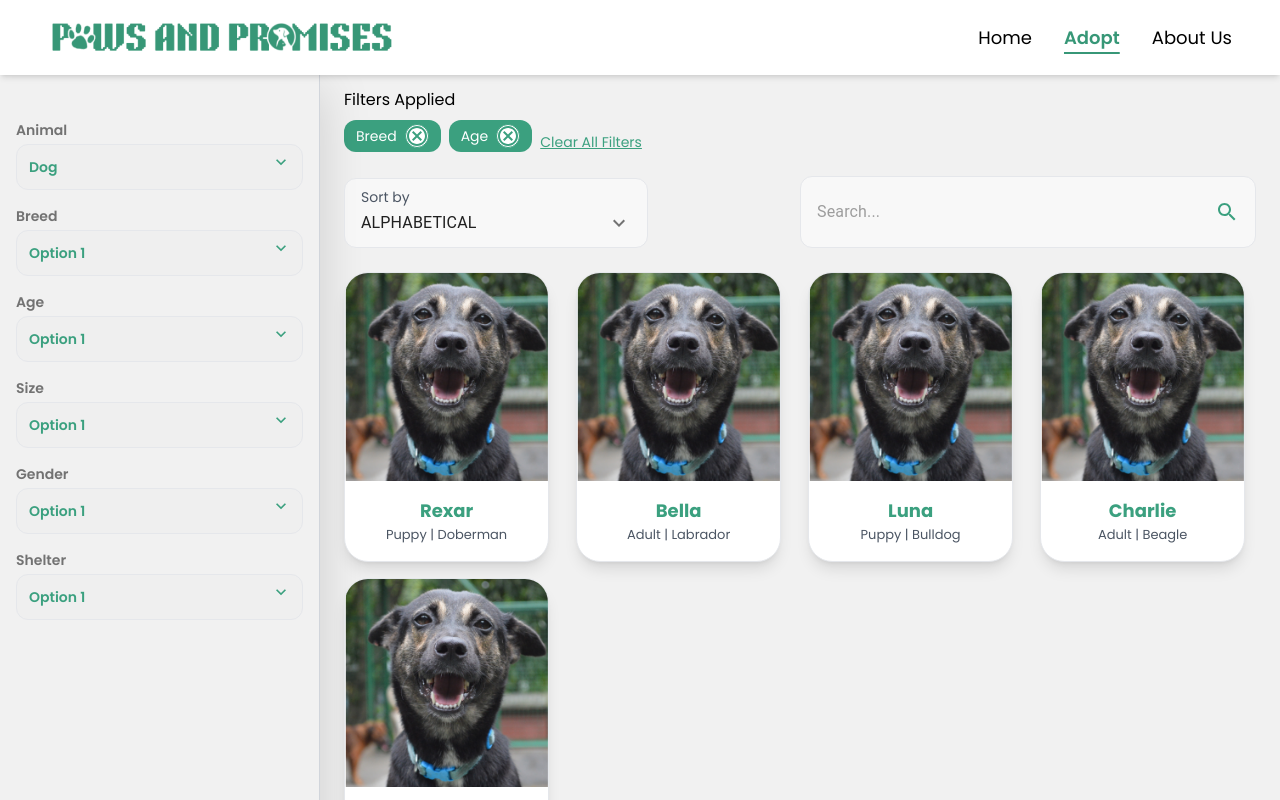
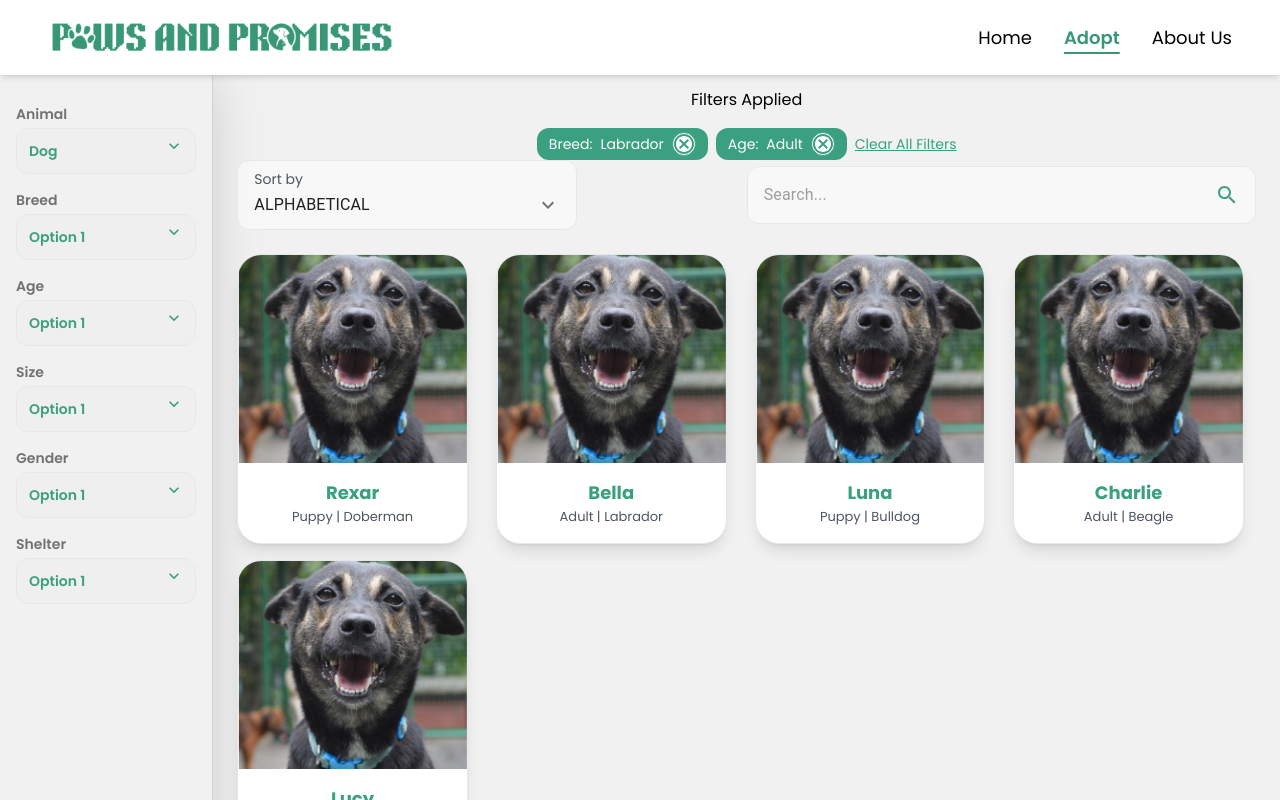
Before and after one commit to Miyukiin/PawsNPromises, a Next.js app in the folder Frontend/: page /adopt in a window 1280 px wide. Shown: the top 800 px of the page. Built offline with nearby package versions, Linux system fonts and the light colour scheme.

Commit message:
Done Adopt Page and Added AOS Effects

```diff
--- a/Frontend/package.json
+++ b/Frontend/package.json
@@ -13,12 +13,15 @@
     "@emotion/styled": "^11.13.5",
     "@mui/icons-material": "^6.1.9",
     "@mui/material": "^6.1.9",
+    "aos": "^2.3.4",
+    "framer-motion": "^11.13.1",
     "next": "15.0.3",
     "react": "^18.3.1",
     "react-dom": "^18.3.1",
     "react-feather": "^2.0.10"
   },
   "devDependencies": {
+    "@types/aos": "^3.0.7",
     "@types/node": "^20",
     "@types/react": "^18",
     "@types/react-dom": "^18",
--- a/Frontend/src/app/adopt/page.tsx
+++ b/Frontend/src/app/adopt/page.tsx
@@ -1,92 +1,105 @@
 "use client";
 
-import React, { useState } from "react";
-import Link from "next/link"; // Import Link from Next.js
-import PetCard from "@/components/adopt/PetCard"; // Import the PetCard component
-import CancelOutlinedIcon from "@mui/icons-material/CancelOutlined"; // Close icon for filters
-import ExpandMoreOutlinedIcon from "@mui/icons-material/ExpandMoreOutlined"; // Custom dropdown arrow icon
-import SearchIcon from "@mui/icons-material/Search"; // Search icon
-import { Select, MenuItem, InputBase, Button, IconButton } from "@mui/material"; // Material-UI components for dropdown
+import React, { useState, useEffect } from "react";
+import Link from "next/link";
+import PetCard from "@/components/adopt/PetCard";
+import CancelOutlinedIcon from "@mui/icons-material/CancelOutlined";
+import ExpandMoreOutlinedIcon from "@mui/icons-material/ExpandMoreOutlined";
+import SearchIcon from "@mui/icons-material/Search";
+import { Select, MenuItem, InputBase, Button, IconButton } from "@mui/material";
+import AOS from "aos";
+import "aos/dist/aos.css";
 
 const AdoptPage = () => {
-  const [sortOption, setSortOption] = useState("ALPHABETICAL"); // State for sorting
-  const [page, setPage] = useState(1); // State for current page
+  const [sortOption, setSortOption] = useState("ALPHABETICAL");
+  const [page, setPage] = useState(1);
+  const [isSidebarOpen, setIsSidebarOpen] = useState(false);
+  const [activeFilters, setActiveFilters] = useState([
+    { label: "Breed:", value: "Labrador" },
+    { label: "Age:", value: "Adult" },
+  ]);
 
-  // Sample data for pets
   const pets = [
-    {
-      id: 1,
-      name: "Rexar",
-      type: "Puppy",
-      breed: "Doberman",
-      imageSrc: "/image/default-image.png",
-    },
-    {
-      id: 2,
-      name: "Bella",
-      type: "Adult",
-      breed: "Labrador",
-      imageSrc: "/image/default-image.png",
-    },
-
-    {
-      id: 4,
-      name: "Luna",
-      type: "Puppy",
-      breed: "Bulldog",
-      imageSrc: "/image/default-image.png",
-    },
-    {
-      id: 5,
-      name: "Charlie",
-      type: "Adult",
-      breed: "Beagle",
-      imageSrc: "/image/default-image.png",
-    },
-    {
-      id: 6,
-      name: "Lucy",
-      type: "Senior",
-      breed: "Poodle",
-      imageSrc: "/image/default-image.png",
-    },
-    // Add more pet objects as needed
+    { id: 1, name: "Rexar", type: "Puppy", breed: "Doberman", imageSrc: "/image/default-image.png" },
+    { id: 2, name: "Bella", type: "Adult", breed: "Labrador", imageSrc: "/image/default-image.png" },
+    { id: 4, name: "Luna", type: "Puppy", breed: "Bulldog", imageSrc: "/image/default-image.png" },
+    { id: 5, name: "Charlie", type: "Adult", breed: "Beagle", imageSrc: "/image/default-image.png" },
+    { id: 6, name: "Lucy", type: "Senior", breed: "Poodle", imageSrc: "/image/default-image.png" },
   ];
 
+  const handleClearFilter = (filter: { label: string; value: string }) => {
+    setActiveFilters(activeFilters.filter((f) => f !== filter));
+  };
+
+  useEffect(() => {
+    AOS.init({
+      duration: 1000,
+      easing: "ease-in-out",
+      once: false,
+    });
+
+    const handleRouteChange = () => {
+      AOS.refresh();
+    };
+
+    window.addEventListener("scroll", handleRouteChange);
+    window.addEventListener("load", handleRouteChange);
+
+    return () => {
+      window.removeEventListener("scroll", handleRouteChange);
+      window.removeEventListener("load", handleRouteChange);
+      AOS.refresh();
+    };
+  }, []);
+
   return (
-    <div className="flex flex-col min-h-screen">
+    <div className="flex flex-col mt-2 min-h-screen">
       {/* Main Content */}
-      <div className="flex flex-1">
+      <div className="flex flex-col sm:flex-row">
         {/* Left Sidebar - Filters */}
-        <aside className="w-1/4 bg-lightgray px-4 py-14 border-r drop-shadow-2xl border-gray-300">
+        <aside
+          className={`${isSidebarOpen ? "block" : "hidden"} sm:block w-full sm:w-1/6 bg-lightgray px-4 py-12 border-b sm:border-r drop-shadow-2xl border-gray-300`}
+          data-aos="fade-left"
+        >
           {/* Filter Section */}
           {["Animal", "Breed", "Age", "Size", "Gender", "Shelter"].map((filter) => (
-            <div className="mb-4" key={filter}>
+            <div className="mb-4" key={filter} data-aos="fade-up">
               <h3 className="text-sm text-darkgray text-opacity-60 font-semibold">{filter}</h3>
               <div className="relative">
-                <select className="w-full font-semibold border rounded-xl p-3 mt-1 text-tertiary text-sm appearance-none">
+                <select className="w-full font-semibold border rounded-xl p-3 mt-1 text-tertiary text-sm appearance-none focus:outline-none focus:ring-2 focus:ring-tertiary">
                   <option>{filter === "Animal" ? "Dog" : "Option 1"}</option>
                   <option>Option 2</option>
                 </select>
-                <ExpandMoreOutlinedIcon
-                  className="absolute right-3 top-3 text-tertiary"
-                  fontSize="small"
-                />
+                <ExpandMoreOutlinedIcon className="absolute right-3 top-3 text-tertiary" fontSize="small" />
               </div>
             </div>
           ))}
         </aside>
 
         {/* Right Sidebar - Applied Filters and Results */}
-        <main className="w-3/4 p-6 bg-lightgray">
+        <main className="w-full sm:w-5/6 p-6 sm:p-6 bg-lightgray flex flex-col items-center">
+          <button
+            className="sm:hidden bg-tertiary text-white px-4 py-2 rounded-lg mb-2"
+            onClick={() => setIsSidebarOpen(!isSidebarOpen)}
+            aria-label="Toggle Filters"
+          >
+            {isSidebarOpen ? "Hide Filter Options" : "Show Filter Options"}
+          </button>
+
           {/* Filters Applied Section */}
-          <div className="mb-6">
-            <div className="flex items-center justify-between">
+          <div className="mt-2 w-full text-center" data-aos="fade-up">
+            <div className="flex justify-center items-center mb-4">
               <h2 className="text-base font-normal">Filters Applied</h2>
             </div>
-            <div className="flex items-end mt-2 space-x-2">
-              <div className="flex items-center bg-tertiary text-white px-3 py-1 rounded-xl">
-                <span className="text-sm font-medium mr-2">Breed</span>
+            <div className="flex justify-center items-center mt-2 space-x-2 flex-wrap">
+              {activeFilters.map((filter) => (
+                <div
+                  key={filter.label}
+                  className="flex items-center bg-tertiary text-white px-3 py-1 rounded-xl"
+                  data-aos="fade-in"
+                >
+                  <span className="text-sm font-medium mr-2">{filter.label}</span>
+                  <span className="text-sm font-medium mr-2">{filter.value}</span>
                   <IconButton
                     style={{
                       backgroundColor: "#FFFFFF",
@@ -97,41 +110,24 @@ const AdoptPage = () => {
                       height: "24px",
                       padding: "2px",
                     }}
-                  aria-label="Remove Breed filter"
+                    aria-label={`Remove ${filter.label} filter`}
+                    onClick={() => handleClearFilter(filter)}
                   >
                     <CancelOutlinedIcon fontSize="medium" />
                   </IconButton>
                 </div>
-              <div className="flex items-center bg-tertiary text-white px-3 py-1 rounded-xl">
-                <span className="text-sm font-medium mr-2">Age</span>
-                <IconButton
-                  style={{
-                    backgroundColor: "#FFFFFF",
-                    border: "1px solid #3BA07F",
-                    color: "#3BA07F",
-                    fontSize: "0.75rem",
-                    width: "24px",
-                    height: "24px",
-                    padding: "2px",
-                  }}
-                  aria-label="Remove Age filter"
-                >
-                  <CancelOutlinedIcon fontSize="medium" />
-                </IconButton>
-              </div>
-              <button
-                className="text-sm text-tertiary font-medium underline ml-auto"
-                aria-label="Clear All Filters"
-              >
+              ))}
+
+              <button className="text-sm text-tertiary font-medium underline ml-auto sm:ml-0 sm:text-center w-full sm:w-auto mt-4 sm:mt-0 sm:mb-0" aria-label="Clear All Filters">
                 Clear All Filters
               </button>
             </div>
           </div>
 
           {/* Sort and Search Section */}
-          <div className="flex items-end justify-between mb-6 gap-4">
+          <div className="flex flex-col sm:flex-row items-center justify-between mb-6 gap-4 w-full" data-aos="fade-up">
             {/* Sort by Dropdown */}
-            <div className="relative flex items-center border rounded-xl px-4 py-2 w-2/6 bg-white bg-opacity-50">
+            <div className="relative flex items-center border rounded-xl px-4 py-2 sm:w-2/6 bg-white bg-opacity-50">
               <div className="flex flex-col w-full">
                 <span className="text-gray-600 text-sm">Sort by</span>
                 <Select
@@ -149,7 +145,7 @@ const AdoptPage = () => {
             </div>
 
             {/* Search Bar */}
-            <div className="relative flex items-center border rounded-xl px-4 py-[19px] w-1/2 bg-white bg-opacity-50">
+            <div className="relative flex items-center border rounded-xl px-4 py-3 sm:w-1/2 bg-white bg-opacity-50">
               <InputBase
                 placeholder="Search..."
                 className="flex-grow outline-none text-gray-600"
@@ -162,7 +158,7 @@ const AdoptPage = () => {
           </div>
 
           {/* Pet Cards Grid */}
-          <div className="grid grid-cols-1 sm:grid-cols-2 md:grid-cols-3 lg:grid-cols-4 gap-4">
+          <div className="grid grid-cols-1 sm:grid-cols-2 md:grid-cols-3 lg:grid-cols-4 gap-4 w-full justify-center" data-aos="fade-up">
             {pets.map((pet) => (
               <Link href={`/petinfo`} key={pet.id}>
                 <PetCard
@@ -177,8 +173,7 @@ const AdoptPage = () => {
           </div>
 
           {/* Pagination Section */}
-          <div className="flex justify-end items-center mt-6 gap-4">
-            {/* Page Dropdown */}
+          <div className="flex justify-center items-center mt-6 gap-4 w-full">
             <div className="relative font-semibold flex items-center border rounded-xl px-3 py-1 w-40 text-tertiary bg-white bg-opacity-50">
               <Select
                 value={page}
@@ -196,7 +191,6 @@ const AdoptPage = () => {
               </Select>
             </div>
 
-            {/* Back Button */}
             <Button
               variant="contained"
               style={{
@@ -206,13 +200,12 @@ const AdoptPage = () => {
                 fontWeight: "bold",
                 borderRadius: "0.75rem",
               }}
-              disabled={true} // Disabled for now
+              disabled={true}
               aria-label="Go to previous page"
             >
               ← Back
             </Button>
 
-            {/* Next Button */}
             <Button
               variant="contained"
               style={{
@@ -222,7 +215,7 @@ const AdoptPage = () => {
                 fontWeight: "bold",
                 borderRadius: "0.75rem",
               }}
-              disabled={true} // Disabled for now
+              disabled={true}
               aria-label="Go to next page"
             >
               Next →
--- a/Frontend/src/app/layout.tsx
+++ b/Frontend/src/app/layout.tsx
@@ -15,7 +15,7 @@ const Layout = ({ children }: LayoutProps) => {
       </head>
       <body className="bg-white font-sans flex flex-col min-h-screen">
         <Header />
-        <main className="mt-16 flex-grow">{children}</main>
+        <main className="mt-12 flex-grow">{children}</main>
         <Footer />
       </body>
     </html>
--- a/Frontend/src/components/about/IntroSection.tsx
+++ b/Frontend/src/components/about/IntroSection.tsx
@@ -4,7 +4,7 @@ import React from "react";
 
 const IntroSection: React.FC = () => {
   return (
-    <div className="flex flex-col items-start justify-center bg-gray-100 flex-grow">
+    <div className="flex flex-col items-start justify-center mt-4 bg-gray-100 flex-grow">
       <div className="flex flex-col md:flex-row items-center justify-center py-8 px-6 bg-gray-100 w-full max-w-full">
         {/* Image Section */}
         <div className="flex-shrink-0 mb-4 md:mb-0 ">
@@ -16,7 +16,7 @@ const IntroSection: React.FC = () => {
         </div>
 
         {/* Text Section */}
-        <div className="flex-grow text-center md:text-left md:mr-8"> {/* Added margin-right here */}
+        <div className="flex-grow text-center md:text-left md:mr-8">
           <h1 className="text-3xl md:text-6xl font-bold text-tertiary mb-6 md:mb-4 tracking-wide">
             We are Paws and Promises
           </h1>
```
Also changed, not shown: Frontend/src/app/about/page.tsx (+30 -9 lines), 1 other file (tests, documents, lock files or other folders). Lines whose indentation alone changed are shown as unchanged.
